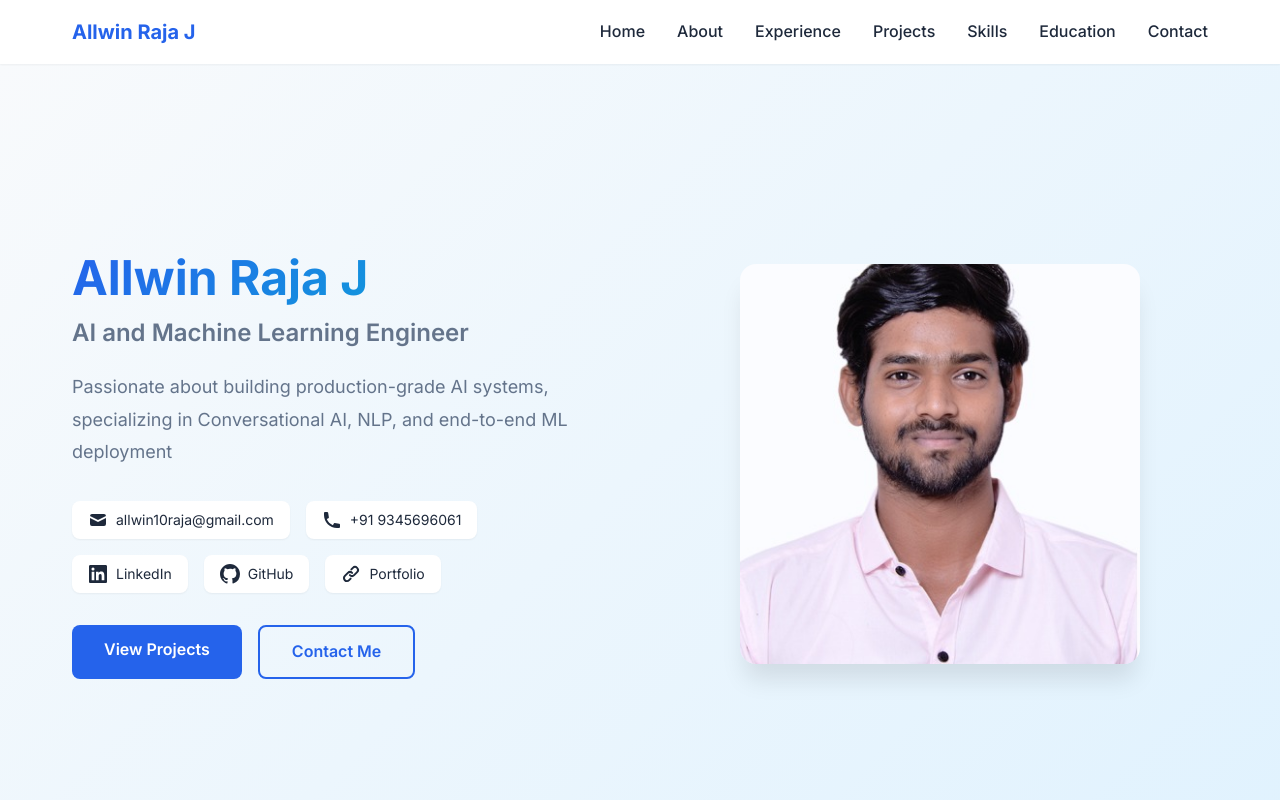
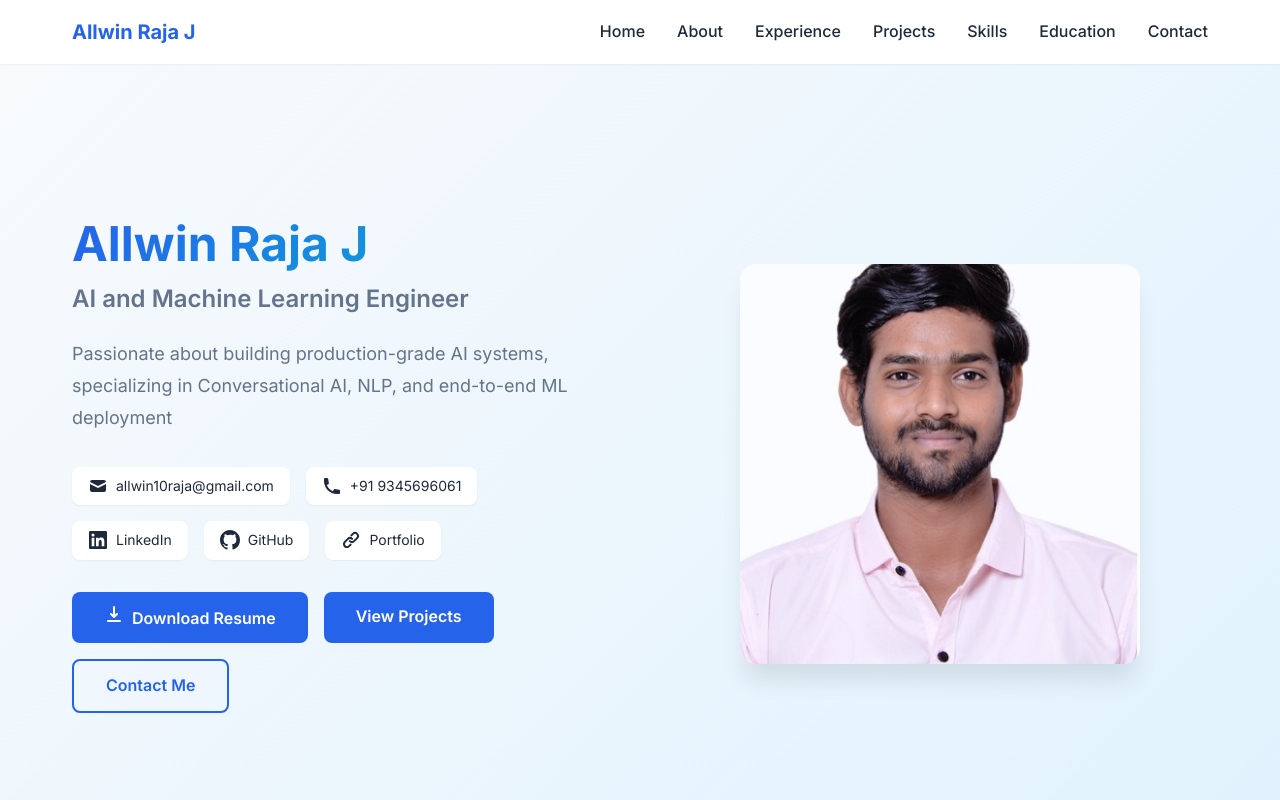
Before and after one commit to allwin107/Portfolio, a Next.js app: page / in a window 1280 px wide. Shown: the top 800 px of the page. Built offline with nearby package versions, Linux system fonts and the light colour scheme.

Commit message:
added download resume

```diff
--- a/components/Hero.js
+++ b/components/Hero.js
@@ -49,6 +49,12 @@ export default function Hero() {
                         </div>
 
                         <div className={styles.cta}>
+                            <a href="/resume/Allwin_Raja_J_Resume.pdf" download className="btn btn-primary">
+                                <svg width="20" height="20" viewBox="0 0 20 20" fill="currentColor" style={{ marginRight: '8px' }}>
+                                    <path fillRule="evenodd" d="M3 17a1 1 0 011-1h12a1 1 0 110 2H4a1 1 0 01-1-1zm3.293-7.707a1 1 0 011.414 0L9 10.586V3a1 1 0 112 0v7.586l1.293-1.293a1 1 0 111.414 1.414l-3 3a1 1 0 01-1.414 0l-3-3a1 1 0 010-1.414z" clipRule="evenodd" />
+                                </svg>
+                                Download Resume
+                            </a>
                             <a href="#projects" className="btn btn-primary">View Projects</a>
                             <a href="#contact" className="btn btn-outline">Contact Me</a>
                         </div>
```
Also changed, not shown: public/resume/README.md (added), 1 other file (tests, documents, lock files or other folders).
